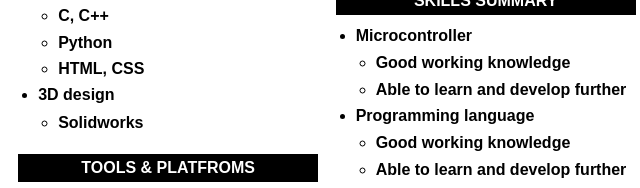
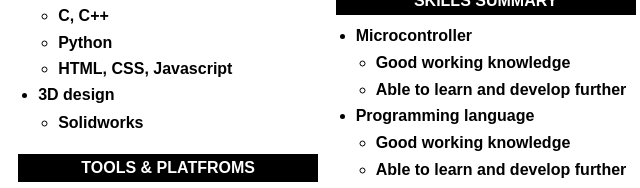
Before and after one commit to ongnobpadon24849/Resume, a plain HTML site: page index.html in a window 1280 px wide. Shown: the part 885-1073 px from the top of the page, 275-915 px from the left. Drawn offline with Linux system fonts and the light colour scheme.

Commit message:
Add javascript skill

```diff
--- a/index.html
+++ b/index.html
@@ -70,7 +70,7 @@
               <ul class="level-2">
                 <li><strong>C, C++</strong></li>
                 <li><strong>Python</strong></li>
-                <li><strong>HTML, CSS</strong></li>
+                <li><strong>HTML, CSS, Javascript</strong></li>
               </ul>
               </li>
             </ul>
```
